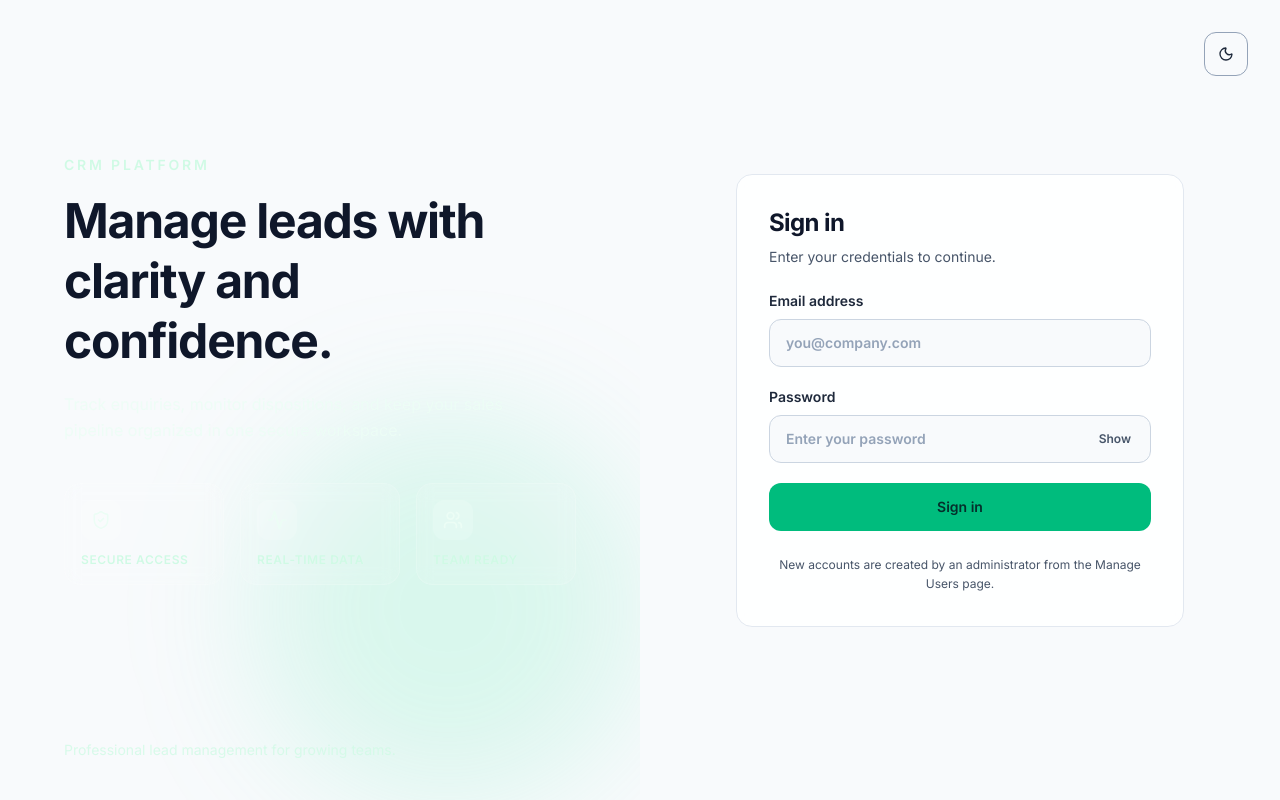
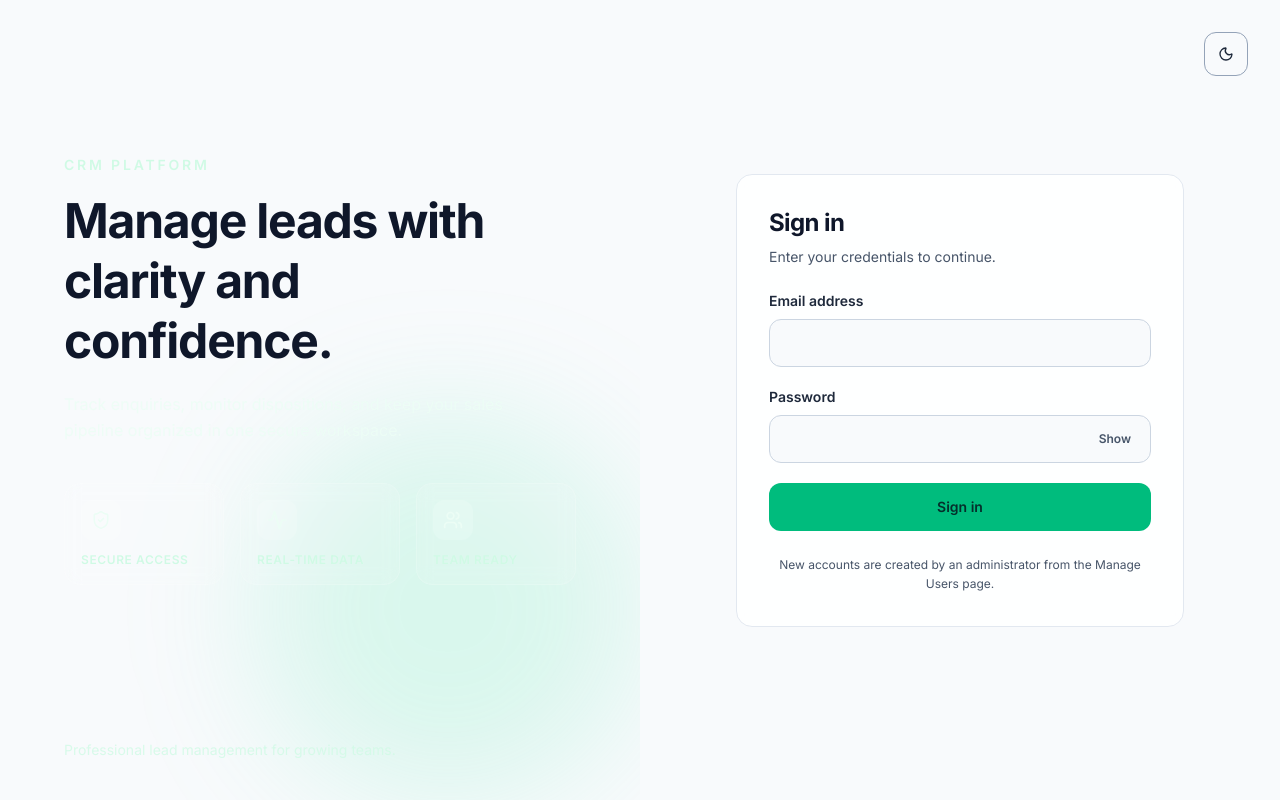
Before and after one commit to sachin6736/newlaedcrm, a React (Vite) app in the folder frontend/: page /login in a window 1280 px wide. Built offline with nearby package versions, Linux system fonts and the light colour scheme; no server answers.

Commit message:
placeholder

```diff
--- a/frontend/src/components/login.jsx
+++ b/frontend/src/components/login.jsx
@@ -186,7 +186,6 @@ function Login() {
                     name="email"
                     value={form.email}
                     onChange={handleChange}
-                    placeholder="you@company.com"
                     autoComplete="email"
                     required
                   />
@@ -201,7 +200,6 @@ function Login() {
                       name="password"
                       value={form.password}
                       onChange={handleChange}
-                      placeholder="Enter your password"
                       autoComplete="current-password"
                       required
                     />
```
